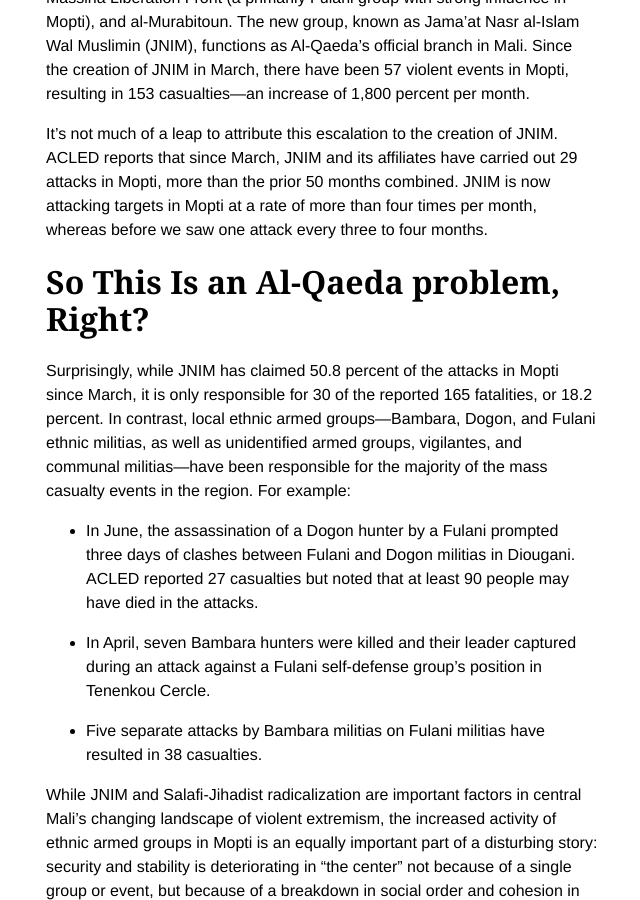
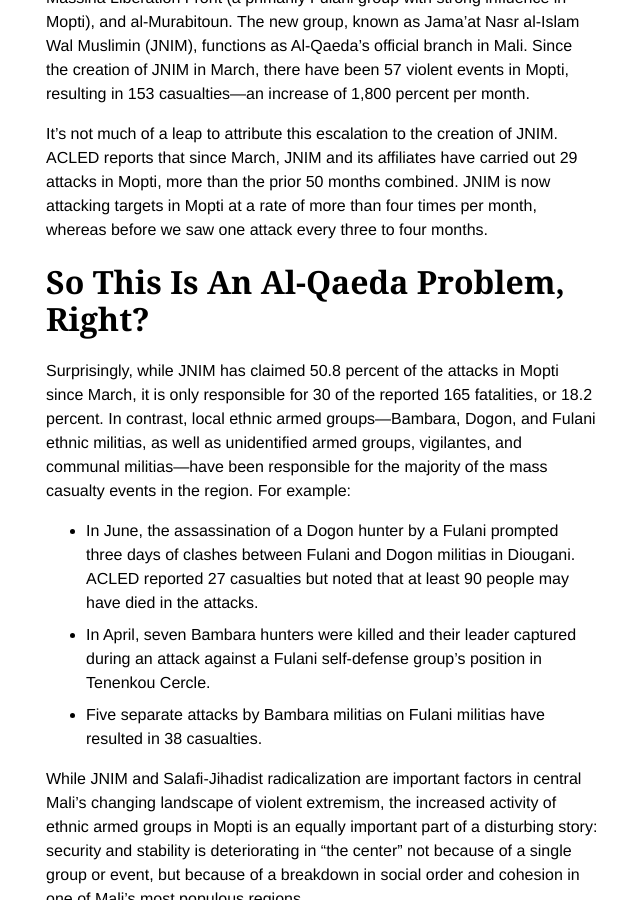
Before and after one commit to BryanSchuetz/CS-, a Jekyll site: the page built from _posts/2017-10-05-mopti-a-new-front-in-the-struggle-for-stability-in-west-africa.markdown, in a window 1280 px wide and 900 px high, scrolled down 1681 px. Shown: the whole window, without its empty margins (534-1174 px from the left). Built offline with Jekyll 4.4.1, drawn with Linux system fonts in a browser that asks for light colours.

```diff
--- a/_posts/2017-10-05-mopti-a-new-front-in-the-struggle-for-stability-in-west-africa.markdown
+++ b/_posts/2017-10-05-mopti-a-new-front-in-the-struggle-for-stability-in-west-africa.markdown
@@ -25,14 +25,12 @@ Using data from the [Armed Conflict Location and Event Data Project (ACLED)](htt
 
 It’s not much of a leap to attribute this escalation to the creation of JNIM. ACLED reports that since March, JNIM and its affiliates have carried out 29 attacks in Mopti, more than the prior 50 months combined. JNIM is now attacking targets in Mopti at a rate of more than four times per month, whereas before we saw one attack every three to four months.
 
-# So This Is an Al-Qaeda problem, Right?
+# So This Is An Al-Qaeda Problem, Right?
 
 Surprisingly, while JNIM has claimed 50.8 percent of the attacks in Mopti since March, it is only responsible for 30 of the reported 165 fatalities, or 18.2 percent. In contrast, local ethnic armed groups—Bambara, Dogon, and Fulani ethnic militias, as well as unidentified armed groups, vigilantes, and communal militias—have been responsible for the majority of the mass casualty events in the region. For example:
 
 * In June, the assassination of a Dogon hunter by a Fulani prompted three days of clashes between Fulani and Dogon militias in Diougani. ACLED reported 27 casualties but noted that at least 90 people may have died in the attacks.
-
 * In April, seven Bambara hunters were killed and their leader captured during an attack against a Fulani self-defense group’s position in Tenenkou Cercle.
-
 * Five separate attacks by Bambara militias on Fulani militias have resulted in 38 casualties.
 
 While JNIM and Salafi-Jihadist radicalization are important factors in central Mali’s changing landscape of violent extremism, the increased activity of ethnic armed groups in Mopti is an equally important part of a disturbing story: security and stability is deteriorating in “the center” not because of a single group or event, but because of a breakdown in social order and cohesion in one of Mali’s most populous regions.
```
